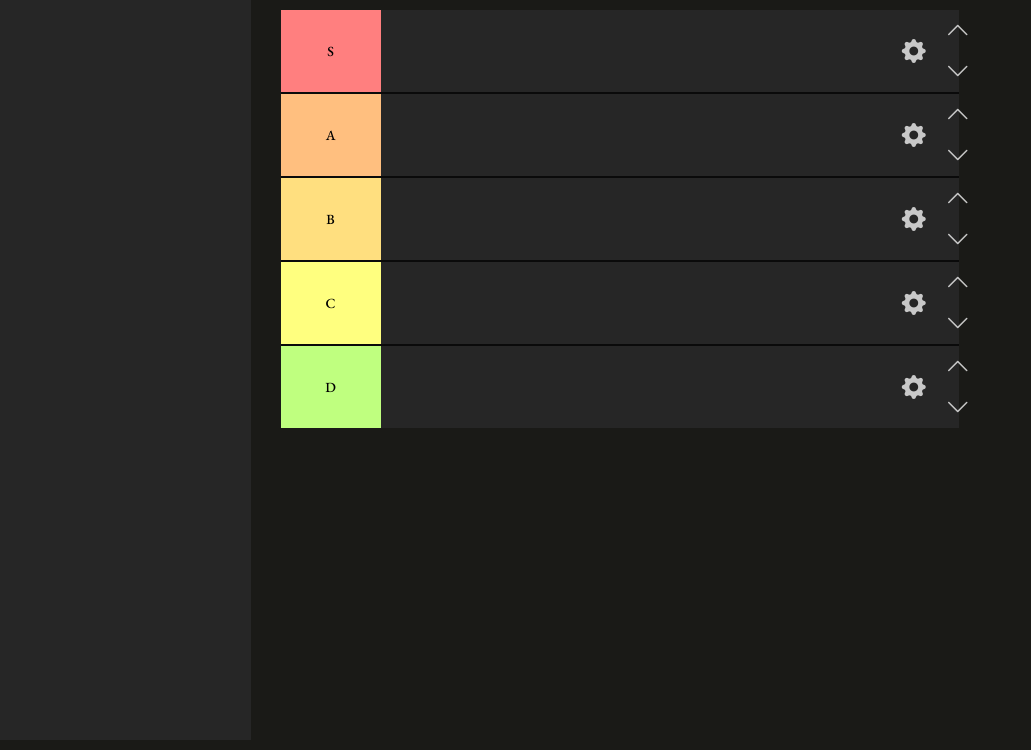
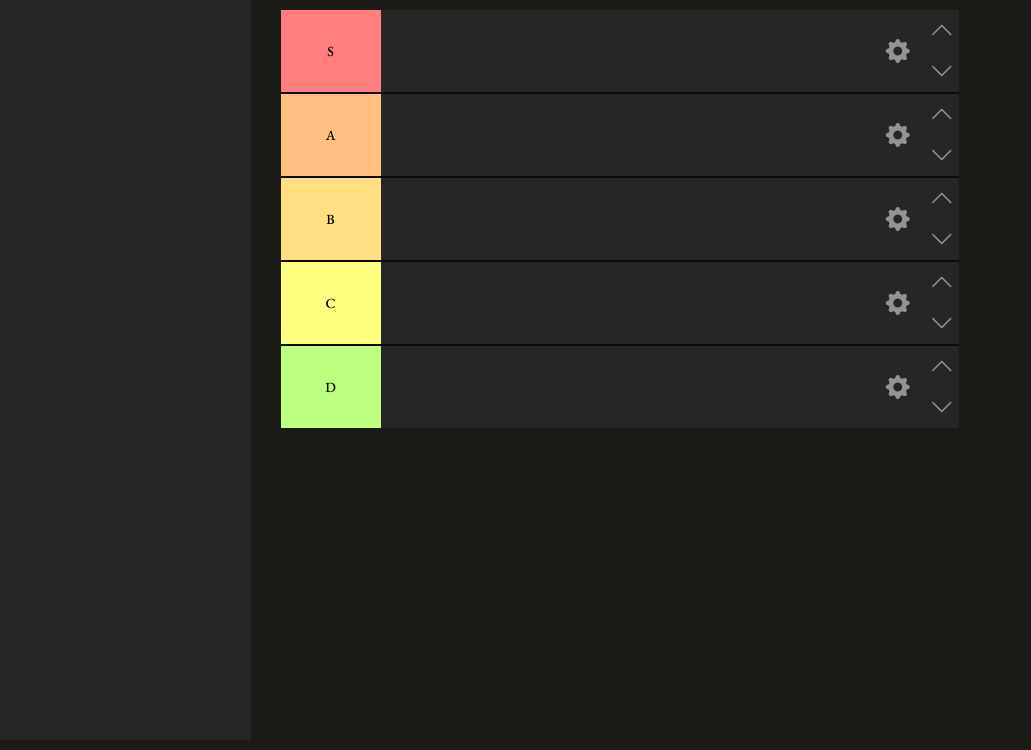
Before and after one commit to graya4/SGDBTierList, a Flask app: page / in a window 1280 px wide. Shown: the part 50-800 px from the top of the page, without its empty margins (0-1031 px from the left). Run offline with Flask 3, Linux system fonts and the light colour scheme.

Commit message:
fixed settings being outside of box

```diff
--- a/static/style.css
+++ b/static/style.css
@@ -112,7 +112,7 @@ button {
 }
 
 .controls {
-  width: 50px;
+  width: auto;
   background: var(--tier-control-bg-color);
   display: grid;
   align-content: center;
@@ -123,7 +123,7 @@ button {
   font-size: 1rem;
   background: transparent;
   color: #fff;
-  opacity: 0.75;
+  opacity: 0.5;
 }
 
 .controls button:is(:active, :hover) {
@@ -133,7 +133,7 @@ button {
 @media (min-width: 768px) {
   .controls {
     grid-template-columns: repeat(2, 1fr);
-    width: 72px;
+    width: auto;
   }
 
   .controls .settings {
```
